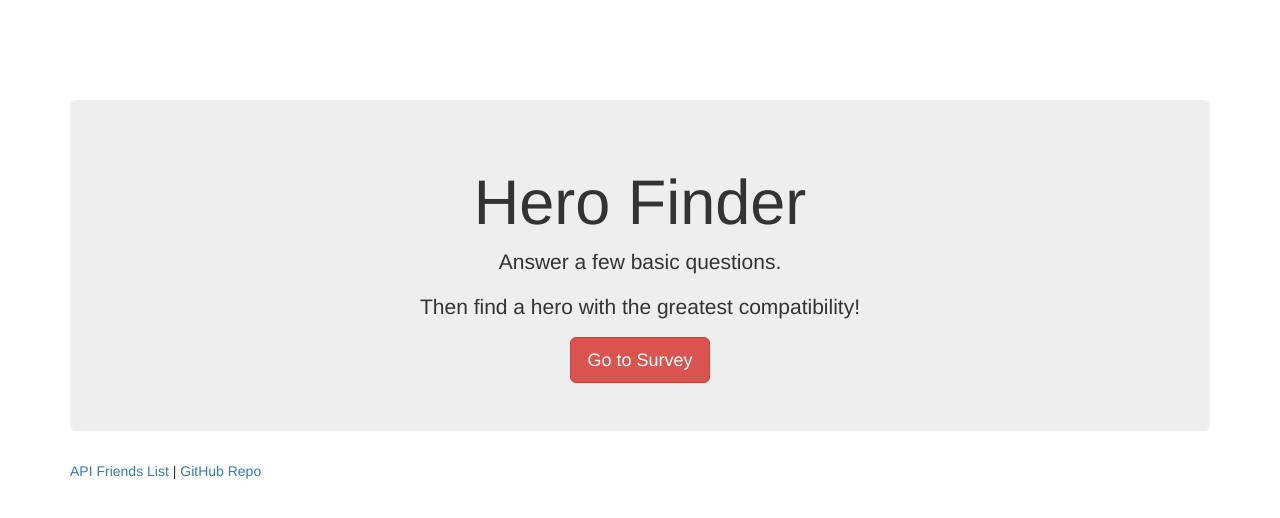
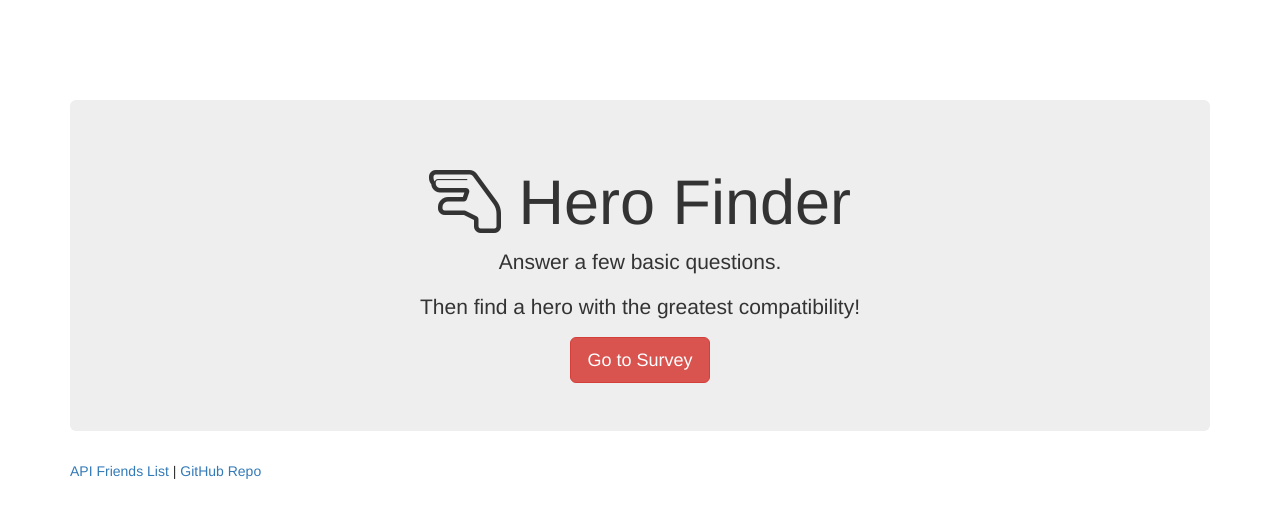
Before and after one commit to ahang/HeroFinder, a website: page app/public/home.html in a window 1280 px wide. Drawn offline with nearby package versions, Linux system fonts and the light colour scheme.

Commit message:
Updated icon

```diff
--- a/app/public/home.html
+++ b/app/public/home.html
@@ -6,12 +6,14 @@
     <title>Hero Finder</title>
     <script src="https://code.jquery.com/jquery.js"></script>
     <link href="https://maxcdn.bootstrapcdn.com/bootstrap/3.3.7/css/bootstrap.min.css" rel="stylesheet" integrity="sha384-BVYiiSIFeK1dGmJRAkycuHAHRg32OmUcww7on3RYdg4Va+PmSTsz/K68vbdEjh4u" crossorigin="anonymous">
+    	<!-- Font Awesome Glyphicons -->
+	<link rel="stylesheet" href="https://maxcdn.bootstrapcdn.com/font-awesome/4.6.1/css/font-awesome.min.css">
     <link rel="stylesheet" type="text/css" href="assets/css/style.css">
 </head>
 <body>
     <div class="container">
         <div class="jumbotron jumbo-panel">
-            <h1>Hero Finder</h1>
+            <h1 class=""><i class="fa fa-hand-lizard-o" aria-hidden="true"></i> Hero Finder</h1>
             <p>Answer a few basic questions.</p>
             <p>Then find a hero with the greatest compatibility!</p>
             <a href="/survey"><button class="btn btn-lg btn-danger">Go to Survey</button></a>
```
